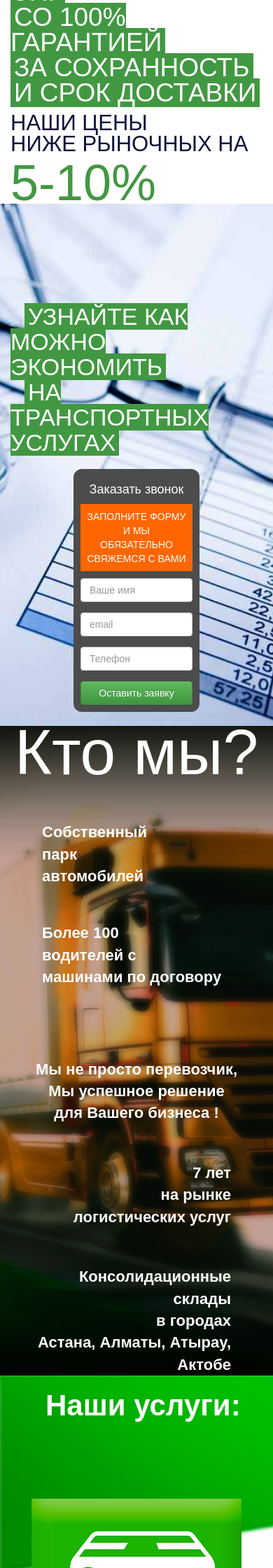
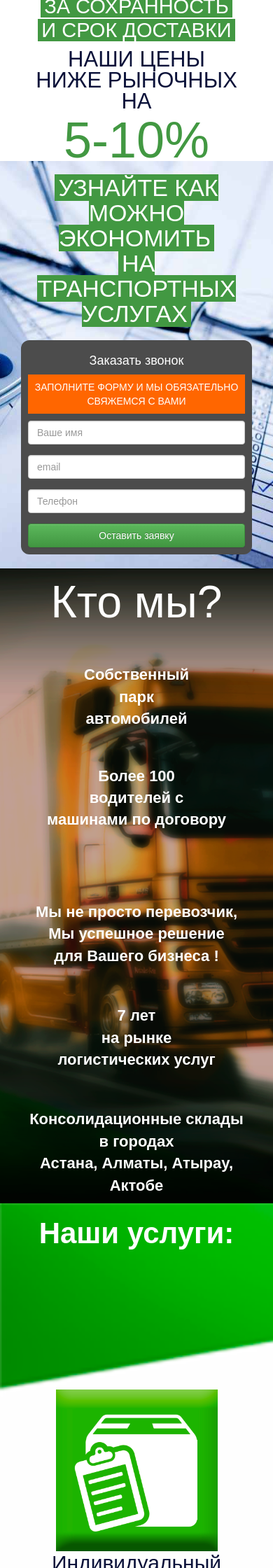
Before and after one commit to Zandreks/CargoTrans, a PHP site: page / in a window 390 px wide; the page is wider, and only the part inside the window is pictured. Shown: the part 800-3040 px from the top of that part at 70% size. Run offline with PHP 8.4, Linux system fonts and the light colour scheme; some libraries are stand-ins or nearby versions; some web fonts are replaced.

Commit message:
3 день рзработки

```diff
--- /dev/null
+++ b/css/media.css
@@ -0,0 +1,96 @@
+@media screen and (max-width: 995px) {
+    .blok1text {
+        text-align: center;
+    }
+
+    .textaa {
+        font-size: 29px;
+        line-height: normal;
+
+    }
+
+    .textblok2, .textblok3 {
+        float: none;
+        margin: 0;
+
+    }
+
+    .textblok4 {
+        margin-top: 20px;
+        float: none;
+        text-align: center;
+    }
+
+    .texta {
+        margin-left: 0px;
+
+    }
+
+    .formcal {
+        width: 100%;
+    }
+
+    .textb {
+        text-align: center;
+        margin-left: 0px;
+        margin-right: 0px;
+    }
+
+    #blok6h3 {
+        margin-left: 0px;
+    }
+
+    .blok7p {
+        font-size: 19px;
+        text-align: left;
+    }
+
+    .ulblok7 {
+        text-align: left;
+        font-size: 19px;
+        margin-left: 0px;
+        padding-left: 0px
+    }
+
+    .blok6 img {
+        height: auto;
+        width: 50%;
+    }
+
+    #blok6h3 {
+        text-align: center;
+        margin-bottom: 250px
+    }
+
+    .blok8p {
+        margin-left: 0;
+        text-align: center;
+        float: none;
+    }
+
+    .spanblok8 {
+        margin: 0;
+    }
+
+    .blok8p2 {
+        margin-left: 0;
+        text-align: center;
+    }
+
+    .blok8ul {
+        margin: 0 auto;;
+
+    }
+}
+
+@media screen and (max-width: 416px) {
+    #blok6h3 {
+        margin-bottom: 200px
+    }
+
+    .blok6 img {
+        height: auto;
+        width: 70%;
+    }
+
+}
--- a/css/style.css
+++ b/css/style.css
@@ -1,58 +1,69 @@
 .thumb img {
     filter: none; /* IE6-9 */
     -webkit-filter: grayscale(0);
-  border-radius:5px;
+    border-radius: 5px;
     background-color: #fff;
     border: 1px solid #ddd;
-  padding:5px;
+    padding: 5px;
 }
+
 .thumb img:hover {
     filter: gray; /* IE6-9 */
     -webkit-filter: grayscale(1);
 }
+
 .thumb {
-  padding:5px;
+    padding: 5px;
 }
-body{
+
+body {
     font-family: 'Cuprum', sans-serif;
 
 }
-.contact{
+
+.contact {
     text-align: center;
     font-size: 22px;
     color: #808080;
 
 }
-#btncal{
+
+#btncal {
     float: right;
 }
-.container{
+
+.container {
     -webkit-box-shadow: 0 0 50px #D0D0D0;
     box-shadow: 0 0 50px #D0D0D0;
 }
-#headertext{
+
+#headertext {
     font-size: 17px;
     margin-top: 67px;
     -webkit-box-shadow: 0 0 50px #D0D0D0;
     box-shadow: 0 0 50px #D0D0D0;
     text-align: center;
 }
-.modal-content{
+
+.modal-content {
     background: #4c4c4c;
     color: #fff;
     text-align: center;
 }
-.modaltext{
+
+.modaltext {
     padding: 8px;
     background: #ff6600;
     margin-bottom: 10px;
 }
-.formtext{
+
+.formtext {
     padding: 8px;
     background: #ff6600;
     margin-bottom: 10px;
 }
-.textaa{
+
+.textaa {
     background: #429842;
     color: #FFF;
     font-size: 37px;
@@ -60,7 +71,8 @@ line-height: 36px;
     padding: 0 5px;
 
 }
-.texta{
+
+.texta {
     background: #429842;
     color: #FFF;
     font-size: 34px;
@@ -69,32 +81,38 @@ padding: 0 5px;
 
     margin-left: 20px;
 }
-.textblok2 p{
+
+.textblok2 p {
     color: #0A1139;
     font-size: 31px;
     line-height: 30px;
 
 }
-.textblok2{
+
+.textblok2 {
     float: left;
     margin-right: 5px;
 }
-.textblok3{
-  float:left;
+
+.textblok3 {
+    float: left;
     font-size: 72px;
     line-height: 60px;
     color: #429842;
 }
-.textblok4{
+
+.textblok4 {
     margin-top: 143px;
 }
-.blok3{
-  background: url(../img/fonblok.jpg)  no-repeat;
+
+.blok3 {
+    background: url(../img/fonblok.jpg) no-repeat;
     background-size: cover;
- -moz-background-size: cover;  /* Firefox 3.6 */
- background-position: center;  /* Internet Explorer 7/8 */
+    -moz-background-size: cover; /* Firefox 3.6 */
+    background-position: center; /* Internet Explorer 7/8 */
 }
-.formcal{
+
+.formcal {
     width: 50%;
     margin: 20px auto;
     background: #4c4c4c;
@@ -103,21 +121,24 @@ color: #429842;
     text-align: center;
     padding: 10px;
 }
-.blok5{
-  background: url(../img/imgblok2.png)  no-repeat;
+
+.blok5 {
+    background: url(../img/imgblok2.png) no-repeat;
     background-size: cover;
- -moz-background-size: cover;  /* Firefox 3.6 */
- background-position: center;  /* Internet Explorer 7/8 */
+    -moz-background-size: cover; /* Firefox 3.6 */
+    background-position: center; /* Internet Explorer 7/8 */
 }
 
-.textzak{
-  font-size: 91px;
+.textzak {
+    font-size: 64px;
     color: #fff;
     line-height: 76px;
     text-align: center;
+    margin-top: 10px;
 
 }
-.textb{
+
+.textb {
     font-size: 22px;
     font-weight: 700;
     color: #fff;
@@ -126,7 +147,8 @@ color: #429842;
     margin-bottom: 0;
     margin-top: 50px;
 }
-.textb2{
+
+.textb2 {
     margin-left: 0;
     margin-right: 0;
     margin-bottom: 0;
@@ -134,70 +156,87 @@ color: #429842;
     text-align: center;
 
 }
-.textb3{
+
+.textb3 {
     margin-left: 0;
     margin-right: 30px;
-  margin-bottom: 0;
+    margin-bottom: 10px;
     margin-top: 54px;
     text-align: right;
 }
-#eroor{
+
+#eroor {
     text-align: center;
 }
-.blok6{
-  background: url("../img/blok6fon.png") no-repeat  ;
+
+.blok6 {
+    background: url("../img/blok6fon.png") no-repeat;
     background-size: cover;
--moz-background-size: cover;  /* Firefox 3.6 */
+    -moz-background-size: cover; /* Firefox 3.6 */
 
 }
-#blok6h3{
+
+.blok6 img {
+    height: auto;
+    width: 50%;
+}
+
+#blok6h3 {
     margin-left: 50px;
     color: #fff;
     font-weight: 900;
     font-size: 42px;
 }
-.blok6p{
+
+.blok6p {
     font-size: 30px;
     line-height: 33px;
     color: #0a1139;
     font-weight: 500;
     text-align: center;
 }
-.colblok6{
+
+.colblok6 {
     margin-top: 100px;
 
 }
-.imgicon{
+
+.imgicon {
     text-align: center;
 }
-.h3blok7{
+
+.h3blok7 {
     font-size: 55px;
     text-align: center;
     color: #fff;
 }
-.blok7p{
-  font-size: 35px;
+
+.blok7p {
+    font-size: 25px;
     text-align: center;
     color: #fff
 }
-.blok7{
+
+.blok7 {
     background: url("../img/fonblok7.png") no-repeat;
     background-size: cover;
 
 }
-.ulblok7{
-  font-size: 25px;
-  color:#fff;
+
+.ulblok7 {
+    font-size: 22px;
+    color: #fff;
 
 }
 
-.blok8p{
+.blok8p {
 
     color: #fff;
     margin-top: 13px;
     margin-left: 78px;
 }
-.blok8p2{
+
+.blok8p2 {
     font-size: 25px;
     margin-left: 100px;
     margin-top: 30px
@@ -212,32 +251,37 @@ background-size: cover;
     margin-left: 20px;
 
 }
-.blok8ul{
+
+.blok8ul {
     margin-left: 80px;
-  font-size:22px;
+    font-size: 22px;
 
 }
-.headblok9text{
+
+.headblok9text {
     text-align: center;
     font-size: 34px;
     color: #fff;
     line-height: 32px
 }
-.heablok9{
+
+.heablok9 {
     background: url(../img/headeblok9.png) no-repeat;
     background-size: cover;
     background-position: top;
 }
-.textblok9ico{
+
+.textblok9ico {
     background: #3bb93b;
     text-align: center;
     padding: 10px;
     color: #fff;
     margin-bottom: 10px;
     margin-top: 10px;
-font-size: 23px;
+    font-size: 20px;
 }
-.blok9tet p{
+
+.blok9tet p {
     color: #0a1139;
     font-style: italic;
     line-height: 22px;
@@ -245,25 +289,29 @@ margin: 5px 0 0;
     font-size: 21px;
 
 }
-.ingblok9 img{
+
+.ingblok9 img {
     width: 100%
 }
-.blok9tet{
+
+.blok9tet {
     padding-left: 50px;
     padding-right: 50px;
     margin-top: 25px;
 }
 
-.headblok10{
+.headblok10 {
     font-size: 14px;
     background: #ce772d;
     color: #fff;
     margin-bottom: 10px
 }
-.blok10{
+
+.blok10 {
     margin-top: 10px;
 }
-.headblok10 p{
+
+.headblok10 p {
     font-size: 35px;
     text-align: center;
     padding-top: 13px;
--- a/index.html
+++ b/index.html
@@ -8,30 +8,36 @@
     <title>CargoTrans</title>
 
     <script src="//code.jquery.com/jquery-3.2.1.min.js"></script>
-    <link rel="stylesheet" href="https://cdnjs.cloudflare.com/ajax/libs/fancybox/3.1.20/jquery.fancybox.min.css" />
+    <link rel="stylesheet" href="https://cdnjs.cloudflare.com/ajax/libs/fancybox/3.1.20/jquery.fancybox.min.css"/>
     <script src="https://cdnjs.cloudflare.com/ajax/libs/fancybox/3.1.20/jquery.fancybox.min.js"></script>
 
     <script src="js/script.js"></script>
     <!-- Latest compiled and minified CSS -->
-    <link rel="stylesheet" href="https://maxcdn.bootstrapcdn.com/bootstrap/3.3.7/css/bootstrap.min.css" integrity="sha384-BVYiiSIFeK1dGmJRAkycuHAHRg32OmUcww7on3RYdg4Va+PmSTsz/K68vbdEjh4u" crossorigin="anonymous">
+    <link rel="stylesheet" href="https://maxcdn.bootstrapcdn.com/bootstrap/3.3.7/css/bootstrap.min.css"
+          integrity="sha384-BVYiiSIFeK1dGmJRAkycuHAHRg32OmUcww7on3RYdg4Va+PmSTsz/K68vbdEjh4u" crossorigin="anonymous">
 
     <!-- Optional theme -->
-    <link rel="stylesheet" href="https://maxcdn.bootstrapcdn.com/bootstrap/3.3.7/css/bootstrap-theme.min.css" integrity="sha384-rHyoN1iRsVXV4nD0JutlnGaslCJuC7uwjduW9SVrLvRYooPp2bWYgmgJQIXwl/Sp" crossorigin="anonymous">
+    <link rel="stylesheet" href="https://maxcdn.bootstrapcdn.com/bootstrap/3.3.7/css/bootstrap-theme.min.css"
+          integrity="sha384-rHyoN1iRsVXV4nD0JutlnGaslCJuC7uwjduW9SVrLvRYooPp2bWYgmgJQIXwl/Sp" crossorigin="anonymous">
 
     <!-- Latest compiled and minified JavaScript -->
-    <script src="https://maxcdn.bootstrapcdn.com/bootstrap/3.3.7/js/bootstrap.min.js" integrity="sha384-Tc5IQib027qvyjSMfHjOMaLkfuWVxZxUPnCJA7l2mCWNIpG9mGCD8wGNIcPD7Txa" crossorigin="anonymous"></script>
+    <script src="https://maxcdn.bootstrapcdn.com/bootstrap/3.3.7/js/bootstrap.min.js"
+            integrity="sha384-Tc5IQib027qvyjSMfHjOMaLkfuWVxZxUPnCJA7l2mCWNIpG9mGCD8wGNIcPD7Txa"
+            crossorigin="anonymous"></script>
     <link rel="stylesheet" href="css/style.css">
+    <link rel="stylesheet" href="css/media.css">
     <link href="https://fonts.googleapis.com/css?family=Cuprum" rel="stylesheet">
 
 </head>
 <body>
 <div class="container">
-    <div class="row">
+    <div class="row blok1">
         <div class="col-md-12">
-        <div class="row">
             <div class="col-md-3">
                 <div class="logo">
-              <a href="/"><img src="img/logo.jpg" class="img-rounded" alt="грузоперевозки алматы, грузоперевозки астана, транспортные компании алматы, транспортные компании казахстана" style=" width: 100%;"></a>
+                    <a href="/"><img src="img/logo.jpg" class="img-rounded"
+                                     alt="грузоперевозки алматы, грузоперевозки астана, транспортные компании алматы, транспортные компании казахстана"
+                                     style=" width: 100%;"></a>
                 </div>
 
             </div>
@@ -41,32 +47,36 @@
             <div class="col-md-4">
                 <div class="contact">
                     Телефоны для контакта 87719065555 87719075555
-              <br />
+                    <br/>
                     info@CargoTrans.kz
                 </div>
                 <button type="button" id="btncal" class="btn btn-success btn-block">Заказать звонок</button>
             </div>
-        </div>
-  <hr />
+
+            <hr/>
         </div>
 
     </div>
-<div class="row">
+    <div class="row blok2">
         <div class="col-md-12">
-    <div class="row">
-      <div class="col-md-6">
+            <div class="col-md-6 ">
                 <img src="img/imgblok.png" class="ing-rounded" alt="" style="width: 100%;">
             </div>
-      <div class="col-md-6">
+            <div class="col-md-6 blok1text">
                 <h2>
-          <spam class="textaa">ДОСТАВКА ГРУЗА</spam><br />
-          <spam class="textaa">ПО КАЗАХСТАНУ И СНГ</spam><br />
-          <spam class="textaa">СО 100% ГАРАНТИЕЙ</spam><br />
-          <spam class="textaa">ЗА СОХРАННОСТЬ</spam><br />
-          <spam class="textaa">И СРОК ДОСТАВКИ</spam><br />
+                    <spam class="textaa">ДОСТАВКА ГРУЗА</spam>
+                    <br/>
+                    <spam class="textaa">ПО КАЗАХСТАНУ И СНГ</spam>
+                    <br/>
+                    <spam class="textaa">СО 100% ГАРАНТИЕЙ</spam>
+                    <br/>
+                    <spam class="textaa">ЗА СОХРАННОСТЬ</spam>
+                    <br/>
+                    <spam class="textaa">И СРОК ДОСТАВКИ</spam>
+                    <br/>
                 </h2>
                 <div class="textblok2">
-          <p> НАШИ ЦЕНЫ<br />
+                    <p> НАШИ ЦЕНЫ<br/>
                         НИЖЕ РЫНОЧНЫХ НА
                     </p>
                 </div>
@@ -74,15 +84,15 @@
                     5-10%
                 </div>
             </div>
+
         </div>
     </div>
-</div>
-<div class="row">
+    <div class="row blok3">
         <div class="col-md-12">
-    <div class="row blok3">
             <div class="col-md-7 textblok4">
                 <spam class="texta">УЗНАЙТЕ КАК МОЖНО ЭКОНОМИТЬ
-</spam><br />
+                </spam>
+                <br/>
                 <spam class="texta">НА ТРАНСПОРТНЫХ УСЛУГАХ
                 </spam>
             </div>
@@ -106,26 +116,25 @@
 
                 </form>
             </div>
-    </div>
+
         </div>
     </div>
     <div class="row blok5">
         <div class="col-md-12">
-    <div class="row">
             <div class="col-md-12">
                 <p class="textzak">Кто мы?</p>
             </div>
+
+            <div class="col-md-4">
+                <p class="textb textb1">Собственный<br/> парк<br/> автомобилей
+                <p class="textb textb1">Более 100 <br/> водителей с <br/>машинами по договору</p>
             </div>
             <div class="col-md-4">
-      <p class="textb textb1">Собственный<br /> парк<br /> автомобилей
-      <p class="textb textb1">Более 100 <br /> водителей с <br />машинами по договору</p>
+                <p class="textb textb2">Мы не просто перевозчик,<br/> Мы успешное решение<br/> для Вашего бизнеса !
             </div>
             <div class="col-md-4">
-      <p class="textb textb2">Мы не просто перевозчик,<br /> Мы успешное решение<br /> для Вашего бизнеса !
-    </div>
-    <div class="col-md-4">
-        <p class="textb textb3">7 лет<br /> на рынке <br />логистических услуг</p>
-        <p class="textb textb3">Консолидационные склады<br /> в городах<br /> Астана, Алматы, Атырау, Актобе</p>
+                <p class="textb textb3">7 лет<br/> на рынке <br/>логистических услуг</p>
+                <p class="textb textb3">Консолидационные склады<br/> в городах<br/> Астана, Алматы, Атырау, Актобе</p>
             </div>
         </div>
     </div>
@@ -133,13 +142,10 @@
         <div class="col-md-12" style="
     margin-bottom: 149px;
 ">
-        <div class="row ">
-          <div class="col-md-12" >
+            <div class="col-md-12">
                 <h3 id="blok6h3">Наши услуги:</h3>
             </div>
-            </div>
-            <div class="row">
-              <div class="col-md-6 colblok6" >
+            <div class="col-md-6  colblok6">
                 <div class="imgicon">
 
                     <img src="img/indblok6.png" class="ing-rounded" alt="">
@@ -155,10 +161,8 @@
                 </div>
                 <p class="blok6p">Возможность отслеживания груза</p>
             </div>
-            </div>
 
-<div class="row">
-  <div class="col-md-6 colblok6" >
+            <div class="col-md-6 colblok6">
                 <div class="imgicon">
 
                     <img src="img/indblok63.png" class="ing-rounded" alt="">
@@ -184,32 +185,43 @@
     <div class="row blok7">
         <div class="col-md-12">
             <h3 class="h3blok7">О нас</h3>
-        <p class="blok7p">Компания CargoTrans- надежный партнер. Наша процедура доставки груза работает быстро и ответственно, так как мы ценим собственную репутацию и хотим стать вашим постоянным партнером. Именно поэтому наши сотрудники подберут самые выгодные условия — они помогут забрать ваш груз и отправить по любому адресу.</p>
+            <div class="col-md-6">
 
+                <p class="blok7p">Компания CargoTrans- надежный партнер. Наша процедура доставки груза работает быстро и
+                    ответственно, так как мы ценим собственную репутацию и хотим стать вашим постоянным партнером.
+                    Именно поэтому наши сотрудники подберут самые выгодные условия — они помогут забрать ваш груз и
+                    отправить по любому адресу.</p>
+
+            </div>
+            <div class="col-md-6">
                 <ul class="ulblok7">
                     <li>Мы несем ответственность по срокам доставки согласно договору.</li>
                     <li>Мы несем материальную ответственность за сохранность груза. Обеспечиваем страховку.</li>
                     <li>Относимся с пониманием к клиенту, предлагаем оптимальный выход из ситуации.</li>
                     <li>Своевременно и правильно оформляем бухгалтерские документы и доставляем в офис
-          клиента.</li>
+                        клиента.
+                    </li>
                 </ul>
             </div>
 
+        </div>
 
 
     </div>
     <div class="row blok8">
         <div class="col-md-12">
-          <div class="row">
             <div class="col-md-7">
-              <div class="blok8p" ><spam class="spanblok8">БЕСПЛАТНАЯ</spam><br />
-                <spam class="spanblok8">КОНСУЛЬТАЦИЯ СПЕЦИАЛИСТА </spam><br />
+                <div class="blok8p">
+                    <spam class="spanblok8">БЕСПЛАТНАЯ</spam>
+                    <br/>
+                    <spam class="spanblok8">КОНСУЛЬТАЦИЯ СПЕЦИАЛИСТА</spam>
+                    <br/>
                     <spam class="spanblok8">ПО ГРУЗОПЕРЕВОЗКАМ</spam>
                 </div>
 
                 <p class="blok8p2">
 
-		Оставьте заявку на доставку Вашего груза<br />
+                    Оставьте заявку на доставку Вашего груза<br/>
                     и получите следующие услуги БЕСПЛАТНО:
                 </p>
                 <ul class="blok8ul">
@@ -241,22 +253,19 @@
             </div>
         </div>
     </div>
-      </div>
     <div class="row blok9">
-        <div class="row">
         <div class="col-md-12">
             <div class="heablok9">
                 <div class="headblok9text">
-                95% КЛИЕНТОВ НА РЫНКЕ СТАЛКИВАЮТСЯ<br />
+                    95% КЛИЕНТОВ НА РЫНКЕ СТАЛКИВАЮТСЯ<br/>
                     СО СЛЕДУЮЩИМИ ПРОБЛЕМАМИ
                 </div>
             </div>
         </div>
-        </div>
-<div class="row">
+
         <div class="col-md-4 blok9tet">
             <div class="ingblok9">
-    <img src="img/срыв_срока_доставки.png"class="ing-rounded" alt="">
+                <img src="img/срыв_срока_доставки.png" class="ing-rounded" alt="">
             </div>
             <div class="textblok9ico">
                 СРЫВ СРОКОВ ДОСТАВКИ
@@ -299,11 +309,10 @@
                 фост-мажорным обстоя-
                 тельством</p>
         </div>
-</div>
-<div class="row">
+
         <div class="col-md-4 blok9tet">
             <div class="ingblok9">
-    <img src="img/кабальные_условия_оплаты.png"class="ing-rounded" alt="">
+                <img src="img/кабальные_условия_оплаты.png" class="ing-rounded" alt="">
             </div>
             <div class="textblok9ico">
                 КАБАЛЬНЫЕ
```
Also changed, not shown: other parts of index.html (+32 -34 lines), js/script.js (+11 -10 lines), img/indblok6.png, img/indblok62.png, img/indblok63.png, img/indblok64.png. Lines whose indentation alone changed are shown as unchanged.
